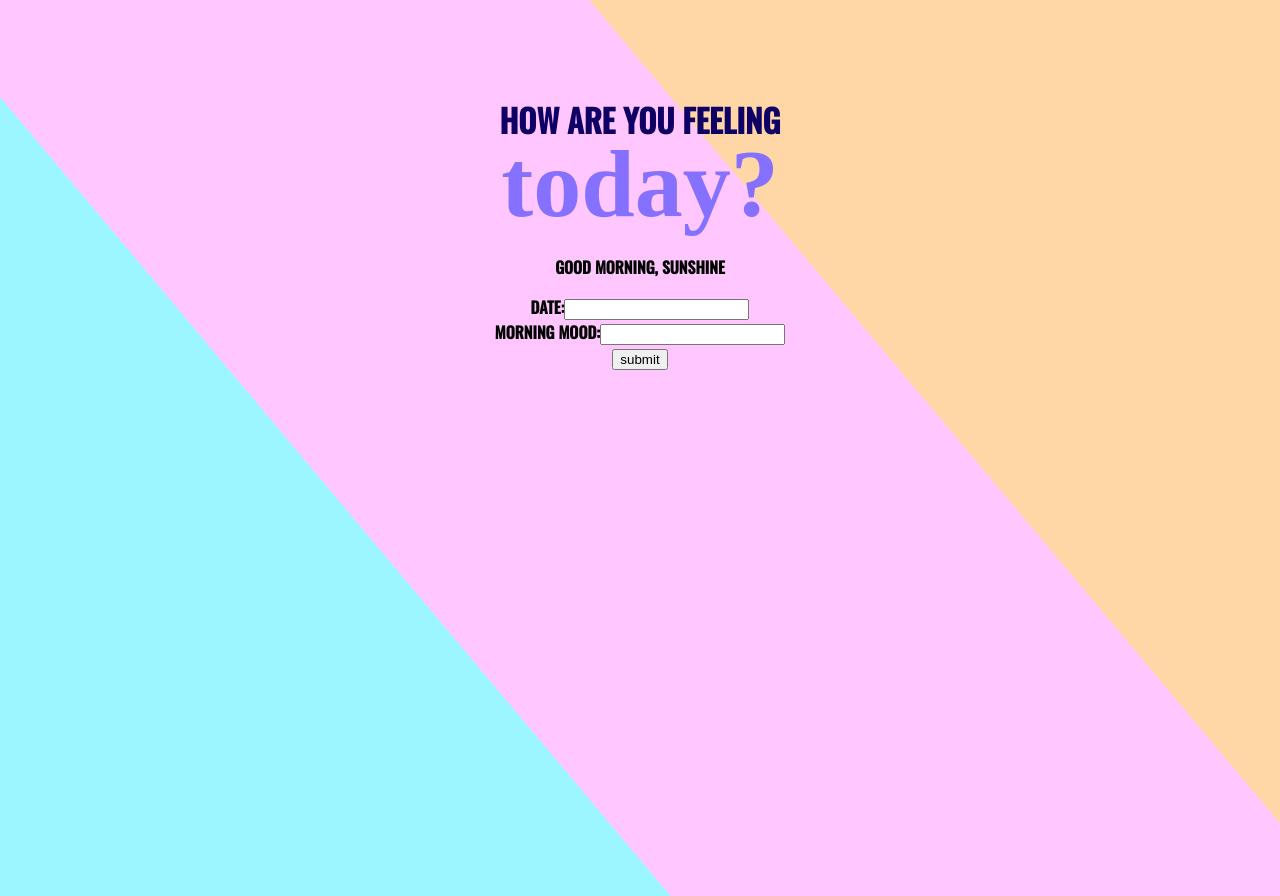
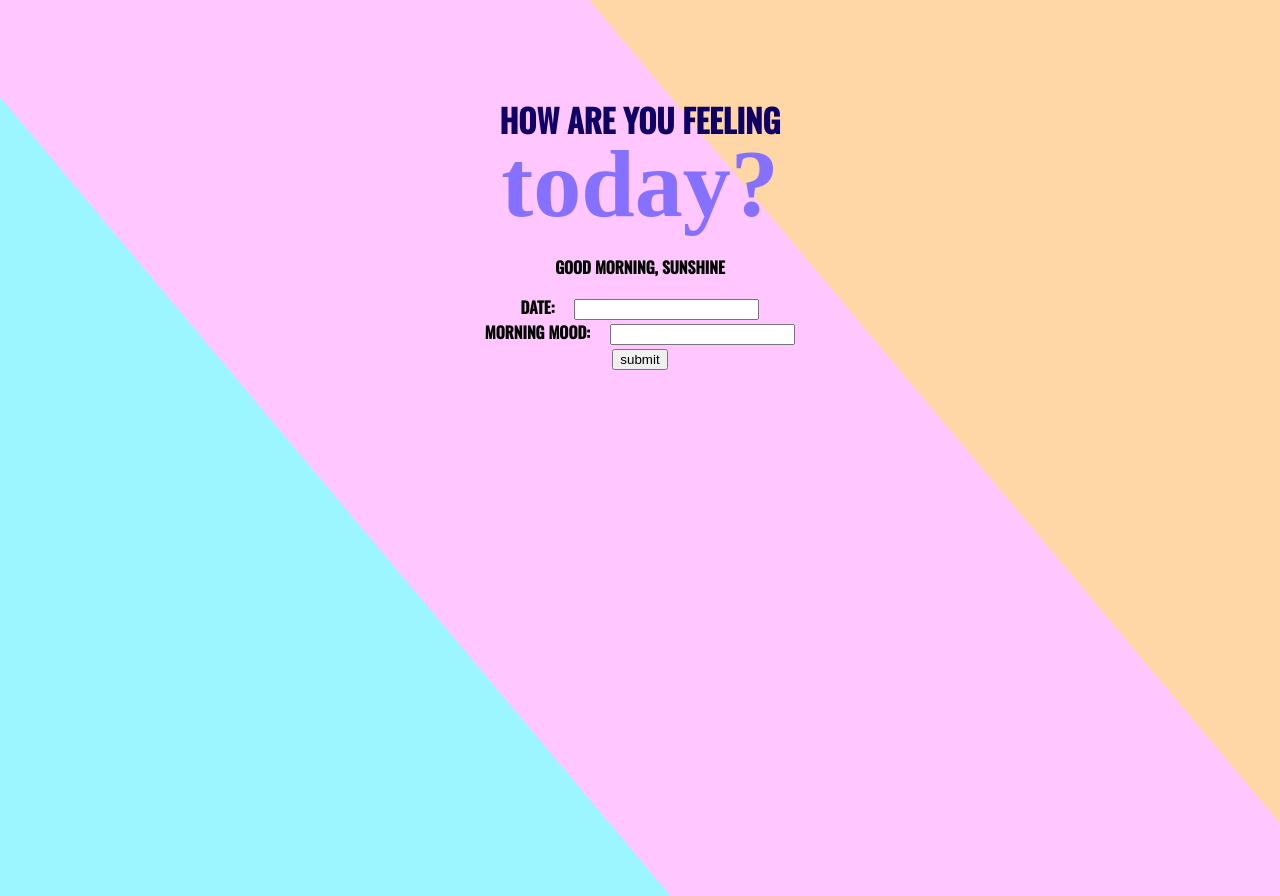
Before and after one commit to katarzyna-kw/daily-check, a React (Create React App) app: page / in a window 1280 px wide. Built offline with nearby package versions, Linux system fonts and the light colour scheme; a web font is replaced by a local one.

Commit message:
.form styles to App.css

```diff
--- a/src/App.css
+++ b/src/App.css
@@ -22,3 +22,8 @@
   /* background-color: papayawhip; */
   margin-top: -15px;
 }
+
+
+.label {
+  padding-right: 20px;
+}
--- a/src/components/Survey.js
+++ b/src/components/Survey.js
@@ -7,13 +7,13 @@ function Survey() {
         <p>
         {goodMorning}
         </p>
-        <form>
-          <label>
+        <form className="form">
+          <label className="label">
             Date:
           </label>
           <input type="text" />
           <br></br>
-          <label>
+          <label className="label">
             Morning Mood:
           </label>
           <input type="text" />
```
